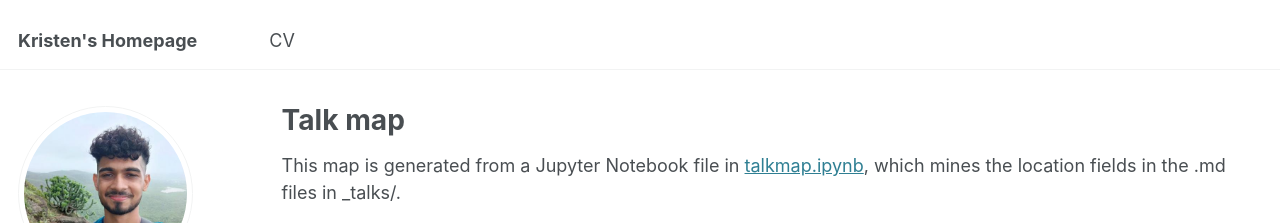
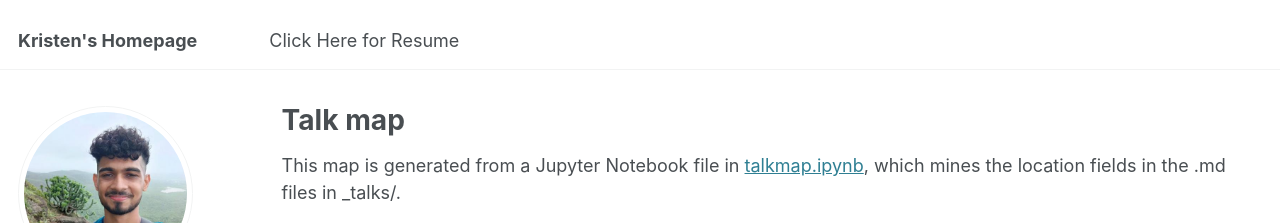
Before and after one commit to p-kris10/p-kris10.github.io, a Jekyll site: the page built from _pages/talkmap.html, in a window 1280 px wide. Shown: the top 223 px of the page. Built offline with Jekyll 4.4.1, drawn with Linux system fonts in a browser that asks for light colours; nearby versions of some CDN libraries.

Commit message:
updated cv

```diff
--- a/_data/navigation.yml
+++ b/_data/navigation.yml
@@ -20,8 +20,8 @@ main:
   # - title: "Blog Posts"
   #   url: /year-archive/
 
-  - title: "CV"
-    url: /files/Kristen_SDE.pdf
+  - title: "Click Here for Resume"
+    url: /files/Kristen_CV.pdf
 
   # - title: "Guide"
   #   url: /markdown/
```
Also changed, not shown: 2 other files.
